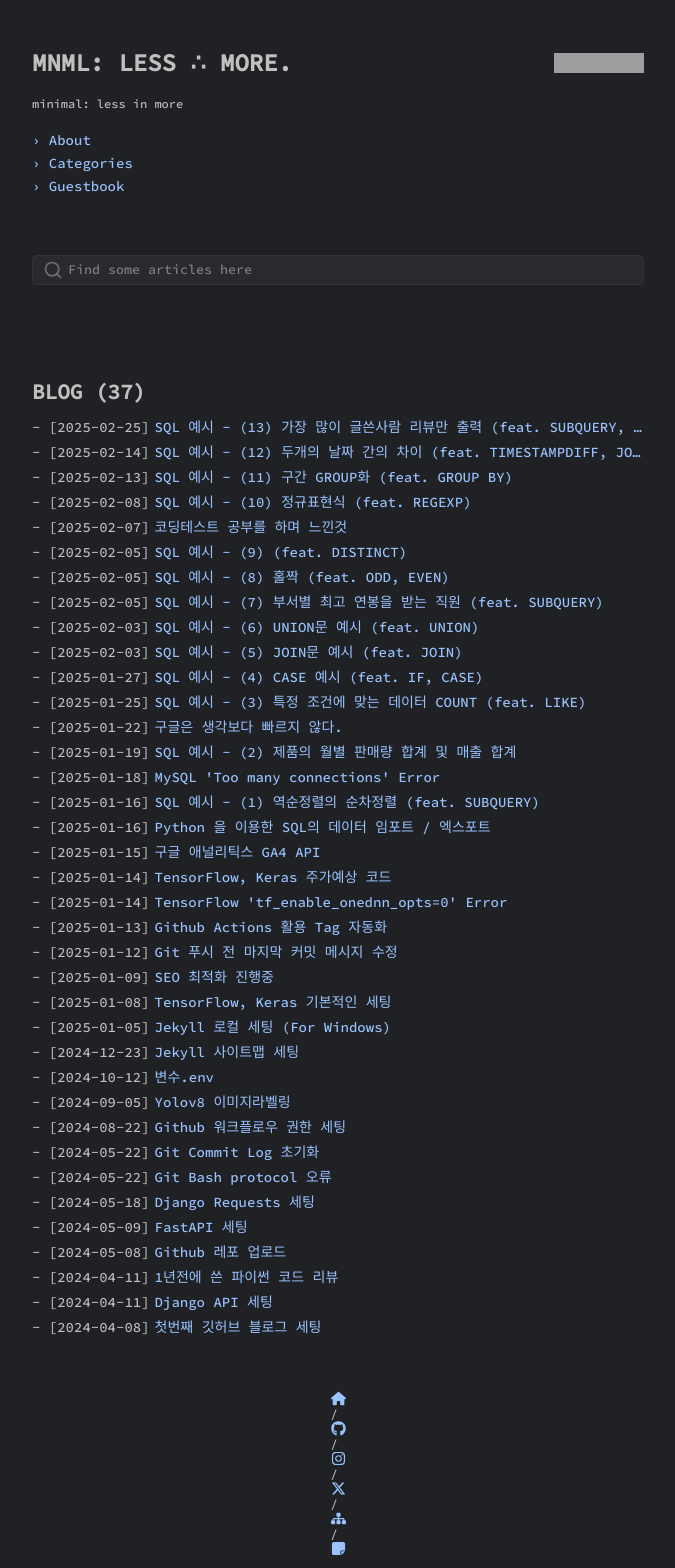
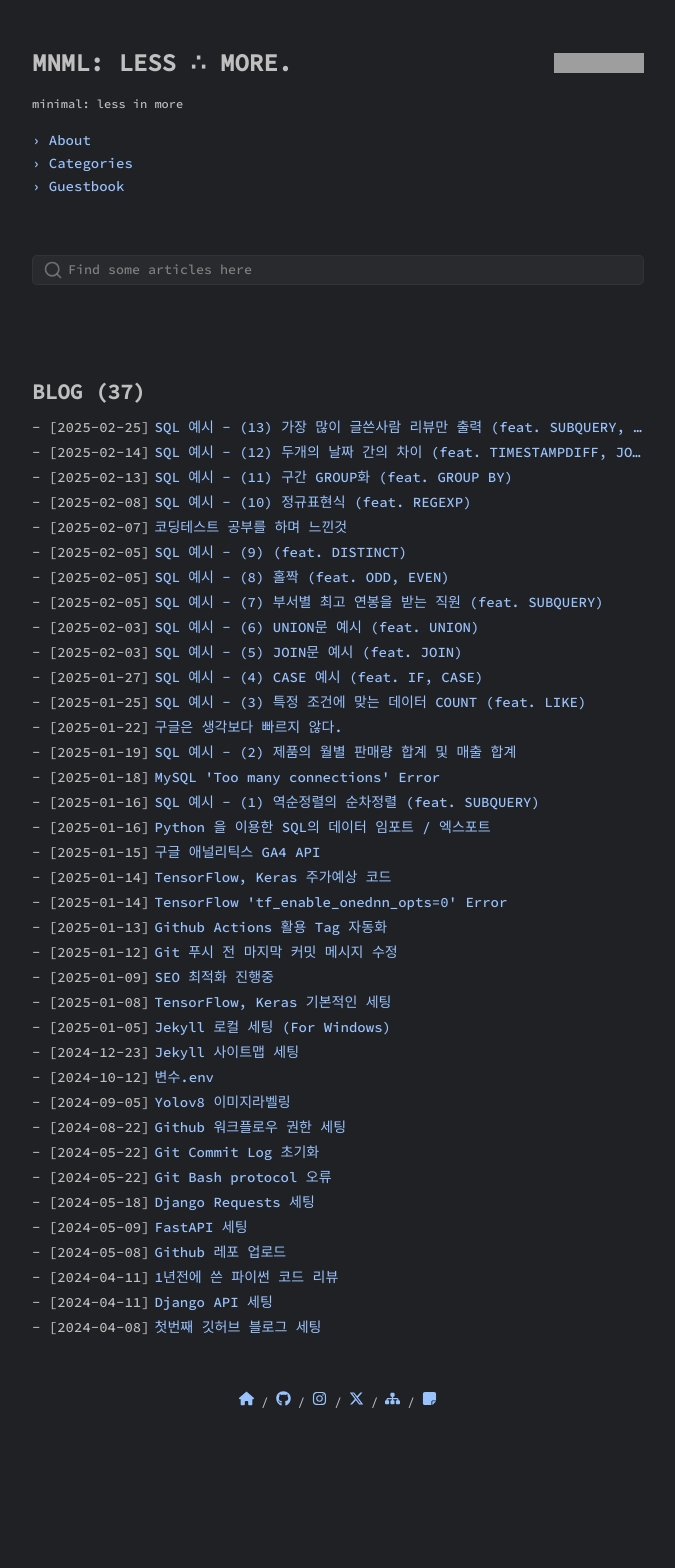
Before and after one commit to pozuhtuhv/pozuhtuhv.github.io, a Jekyll site: the page built from index.html, in a window 1280 px wide. Shown: the whole page, without its empty margins (302-977 px from the left). Built offline with Jekyll 4.4.1, drawn with Linux system fonts in a browser that asks for light colours; after the commit the page ends 1421 px from its top, so only the background shows below that; grey boxes are pictures that could not be loaded.

Commit message:
(edit) social_icon_css

```diff
--- a/_sass/_main.scss
+++ b/_sass/_main.scss
@@ -86,7 +86,7 @@ pre {
     overflow-x: auto; // 가로 스크롤 추가
 }
 
-img {
+.main img {
   max-width: 100%;
   height: auto;
   display: block;
```
